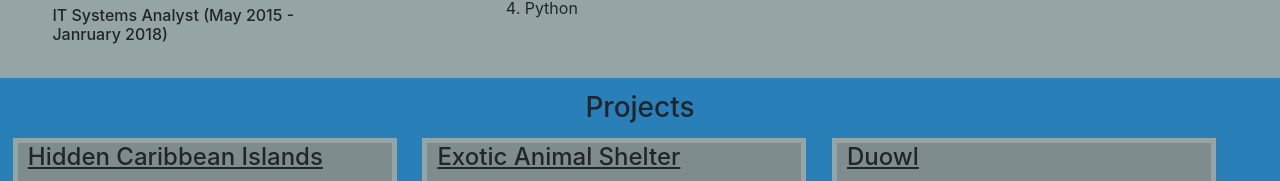
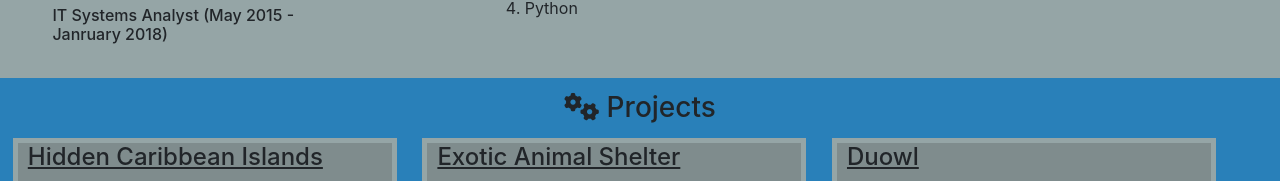
Before and after one commit to MBFay/portfolio, a plain HTML site: page index.html in a window 1280 px wide. Shown: the part 490-671 px from the top of the page. Drawn offline with Linux system fonts and the light colour scheme.

Commit message:
Add Projects icon.

```diff
--- a/index.html
+++ b/index.html
@@ -42,7 +42,7 @@
     </div>
   </div>
   <div class="projects">
-    <h3>Projects</h3>
+    <h3><i class="fas fa-cogs"></i> Projects</h3>
     <div class="project">
       <h4>Hidden Caribbean Islands</h4>
       <p>
```
